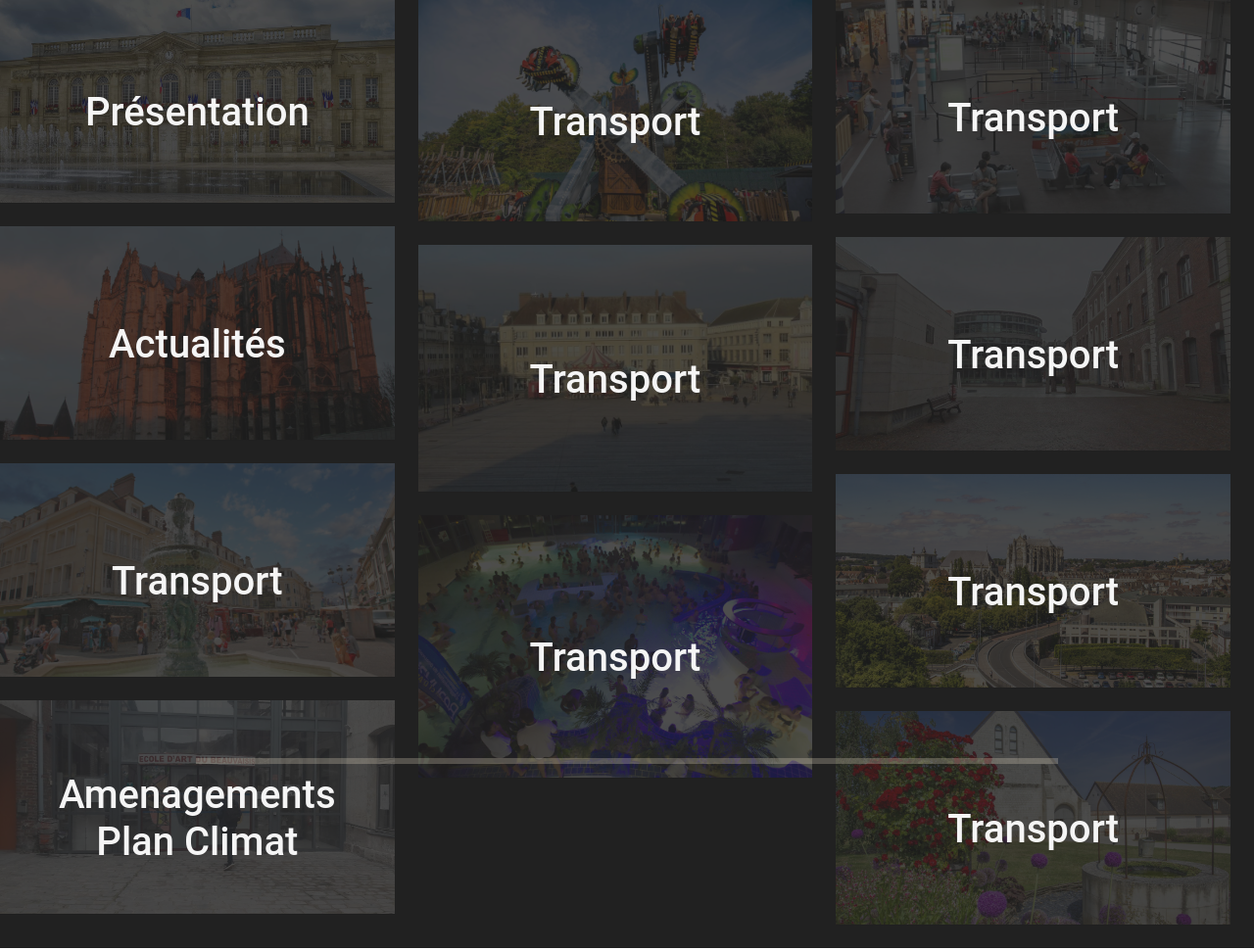
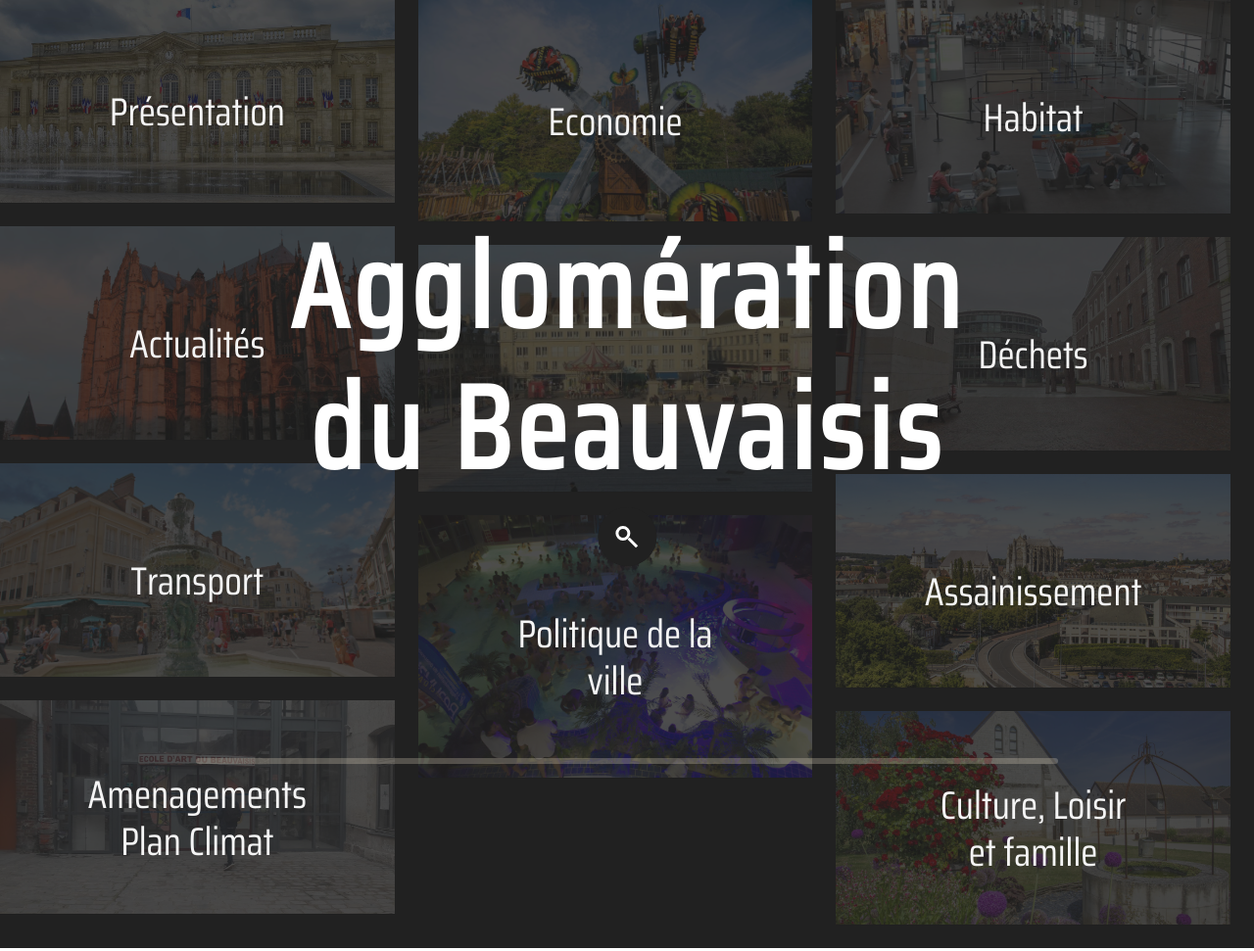
Before and after one commit to Exkyaz/SAE-S3, a plain HTML site: page Accueil.html in a window 1280 px wide. Shown: the whole page at 98% size. Drawn offline with Linux system fonts and the light colour scheme; files whose address does not match are found by name.

Commit message:
manque que les écarts et le liens

```diff
--- a/Accueil.html
+++ b/Accueil.html
@@ -2,7 +2,8 @@
 <head>
     <title>Accueil - Beauvaisis.fr - Communauté d'agglomération du Beauvaisis</title>
     <link rel="stylesheet" href="Style/Accueil.css">
-    <link rel="stylesheet" href="Polices/cinio.css">
+    <link rel="stylesheet" href="Polices/Cinio/cinio.css">
+    <link href='https://fonts.googleapis.com/css?family=Saira Condensed' rel='stylesheet'>
     <link rel="shortcut icon" type="image/png" href="Images/favicon.ico"/>
     <meta name="viewport" content="width=device-width, initial-scale=1">
     <meta charset="UTF-8">
@@ -85,7 +86,7 @@
         <a href="#!">
           <div class="mask middle" style="background-color: hsla(0, 0%, 98.4%, 0.2)"></div>
         </a>
-        <h1 id = "myTitlePresentation">Transport</h1>
+        <h1 id = "myTitlePresentation">Economie</h1>
 
       </div>
 
@@ -97,10 +98,6 @@
           id="myMiddleImages"
         />
 
-        <a href="#!">
-          <div class="mask middle" style="background-color: hsla(0, 0%, 98.4%, 0.2)"></div>
-        </a>
-        <h1 id = "myTitlePresentation">Transport</h1>
 
       </div>
 
@@ -115,7 +112,7 @@
       <a href="#!">
         <div class="mask middle" style="background-color: hsla(0, 0%, 98.4%, 0.2)"></div>
       </a>
-      <h1 id = "myTitlePresentation">Transport</h1>
+      <h1 id = "myTitlePresentation">Politique de la ville</h1>
 
     </div>
 
@@ -134,7 +131,7 @@
         <a href="#!">
           <div class="mask" style="background-color: hsla(0, 0%, 98.4%, 0.2)"></div>
         </a>
-        <h1 id = "myTitlePresentation">Transport</h1>
+        <h1 id = "myTitlePresentation">Habitat</h1>
         </div>
 
 
@@ -147,7 +144,8 @@
         <a href="#!">
           <div class="mask" style="background-color: hsla(0, 0%, 98.4%, 0.2)"></div>
         </a>
-        <h1 id = "myTitlePresentation">Transport</h1>
+        <h1 id = "myTitlePresentation">Déchets
+        </h1>
       </div>
 
 
@@ -161,7 +159,7 @@
         <a href="#!">
           <div class="mask" style="background-color: hsla(0, 0%, 98.4%, 0.2)"></div>
         </a>
-        <h1 id = "myTitlePresentation">Transport</h1>
+        <h1 id = "myTitlePresentation">Assainissement</h1>
       </div>
 
 
@@ -174,14 +172,28 @@
         <a href="#!">
           <div class="mask" style="background-color: hsla(0, 0%, 98.4%, 0.2)"></div>
         </a>
-        <h1 id = "myTitlePresentation">Transport</h1>
+        <h1 id = "myTitlePresentation">Culture, Loisir et famille</h1>
       </div>
 
 
       </div>
     </div>
+
+    <div id = "mainTitle" >
+      <div class="non-interactive">
+        <h1>Agglomération du Beauvaisis</h1>
+      </div>
+      <div class="searchbar">
+        <div class="icon"></div>
+        <div class="input">
+          <input type="text" placeholder="Recherche..." id="mySearch">
+        </div>
+        <span class="clear" onclick="document.getElementById('mySearch').value = ''"></span>
+      </div>
+    </div>
+
+
   </header>
-
 
 
 
--- a/JavaScript/Accueil.js
+++ b/JavaScript/Accueil.js
@@ -0,0 +1,5 @@
+const icon = document.querySelector('.icon');
+const search = document.querySelector(".searchbar");
+icon.onclick = function()  {
+    search.classList.toggle('active')
+}
--- a/Style/Accueil.css
+++ b/Style/Accueil.css
@@ -31,6 +31,7 @@ header {
     text-align: center;
     color: whitesmoke;
     display: block;
+    font-family: 'Saira Condensed';
 }
 
 .myPresentation {
@@ -58,6 +59,7 @@ hr.solid {
     margin-left: 200px;
     margin-right: 200px;
     z-index: 3;
+    border-radius: 6px;
 }
 
 #myMiddleImages{
@@ -65,3 +67,130 @@ hr.solid {
     object-fit: cover;
     filter: opacity(20%);
 }
+
+#mainTitle {
+    z-index : 3;
+    display : grid;
+    position: absolute;
+    top: 50%;
+    left: 50%;
+    transform:  translate(-50%, -50%);
+}
+
+#mainTitle h1 {
+    text-align: center;
+    font-size: 120px;
+    font-family: 'Saira Condensed';
+    font-weight: bold;
+    color: white;
+    letter-spacing: 5px;
+}
+
+.non-interactive {
+    pointer-events: none;
+}
+
+.searchbar {
+    position:relative;
+    width: 60px;
+    height: 60px;
+    border-radius: 60px;
+    background: #212121;
+    transition: 0.5s;
+    overflow: hidden;
+    top: 50%;
+    left: 50%;
+    transform:  translate(-50%, -50%);
+}
+
+.searchbar.active {
+    width: 360px;
+}
+
+.searchbar .icon {
+    position: absolute;
+    top: 0;
+    left: 0;
+    width: 60px;
+    height: 60px;
+    background: #212121;
+    border-radius: 60px;
+    display: flex;
+    justify-content: center;
+    align-items: center;
+    z-index : 5;
+    cursor: pointer;
+}
+
+.searchbar .icon::before {
+    content:'';
+    position: absolute;
+    width: 15px;
+    height: 15px;
+    border: 3px solid white;
+    border-radius: 50%;
+    transform: translate(-4px, -4px);
+}
+
+.searchbar .icon::after {
+    content:'';
+    position: absolute;
+    width: 3px;
+    height: 12px;
+    background:white;
+    transform: translate(6px, 6px) rotate(315deg);
+}
+
+.searchbar .input {
+    position: relative;
+    width: 300px;
+    height: 60px;
+    left: 60px;
+    display: flex;
+    justify-content: center;
+    align-items: center;
+}
+
+.searchbar .input input {
+    position: absolute;
+    top: 0;
+    height: 100%;
+    width: 100%;
+    border: none;
+    outline: none;
+    font-size: 18px;
+    padding: 10px 0;
+    background: #212121;
+    color: white;
+}
+
+.clear {
+    position: absolute;
+    top: 50%;
+    transform: translateY(-50%);
+    width: 15px;
+    height: 15px;
+    right: 15px;
+    cursor: pointer;
+    display: flex;
+    justify-content: center;
+    align-items: center;
+}
+
+.clear::before {
+    position: absolute;
+    content: '';
+    width: 1px;
+    height: 15px;
+    background: #999;
+    transform: rotate(45deg);
+}
+
+.clear::after {
+    position: absolute;
+    content: '';
+    width: 1px;
+    height: 15px;
+    background: #999;
+    transform: rotate(315deg);
+}
```
Also changed, not shown: Polices/Cinio/CinioText-Thin.ttf (renamed from Polices/CinioText-Thin.ttf), Polices/Cinio/CinioText-Thin.woff (renamed from Polices/CinioText-Thin.woff), Polices/Cinio/CinioText-Thin.woff2 (renamed from Polices/CinioText-Thin.woff2), Polices/Cinio/cinio.css (renamed from Polices/cinio.css), Polices/Saira Condensed/SairaCondensed-Black.ttf (added), Polices/Saira Condensed/SairaCondensed-Bold.ttf (added), Polices/Saira Condensed/SairaCondensed-ExtraBold.ttf (added), Polices/Saira Condensed/SairaCondensed-ExtraLight.ttf (added), Polices/Saira Condensed/SairaCondensed-Light.ttf (added), Polices/Saira Condensed/SairaCondensed-Medium.ttf (added), Polices/Saira Condensed/SairaCondensed-Regular.ttf (added), Polices/Saira Condensed/SairaCondensed-SemiBold.ttf (added), Polices/Saira Condensed/SairaCondensed-Thin.ttf (added).
